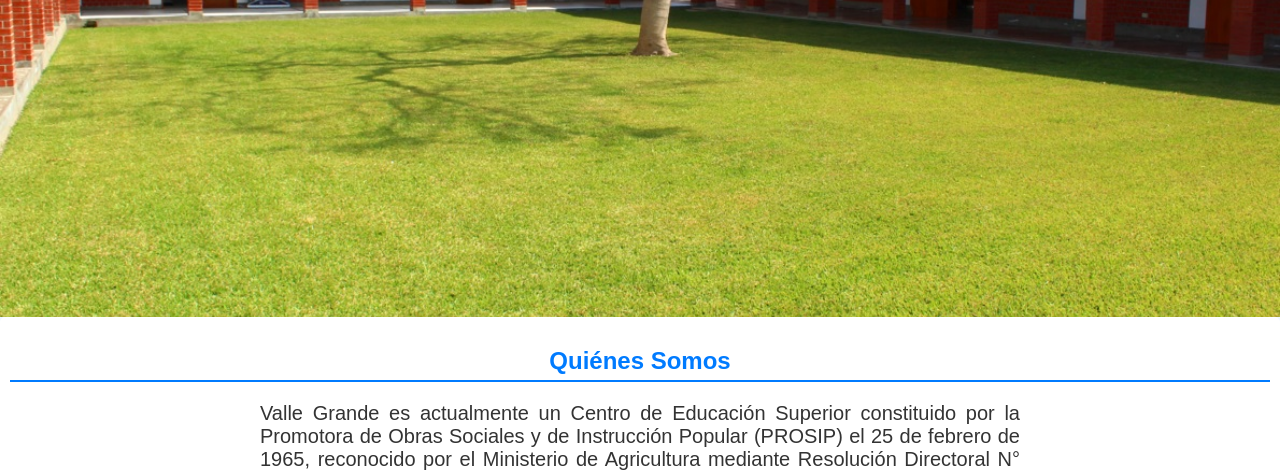
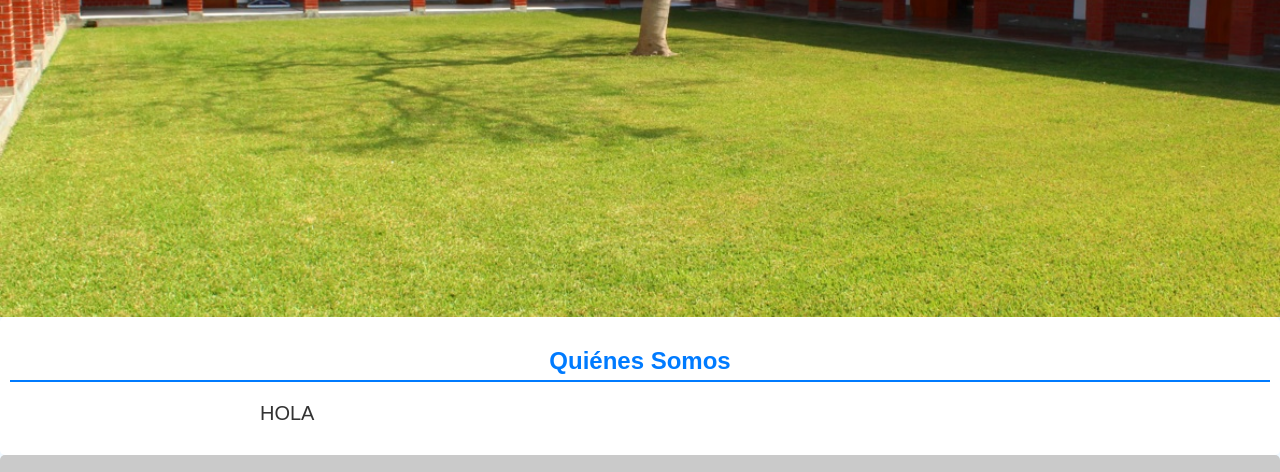
Before and after one commit to MichaellIbarra/vallegrande, a plain HTML site: page index.html in a window 1280 px wide. Shown: the part 283-755 px from the top of the page. Drawn offline with Linux system fonts and the light colour scheme.

Commit message:
new cambiooo

```diff
--- a/index.html
+++ b/index.html
@@ -32,10 +32,7 @@
   <div id="nosotros" class="content">
     <h2>Quiénes Somos</h2>
     <p>
-      Valle Grande es actualmente un Centro de Educación Superior constituido por la Promotora de Obras Sociales y de
-      Instrucción Popular (PROSIP) el 25 de febrero de 1965, reconocido por el Ministerio de Agricultura mediante
-      Resolución Directoral N° 04383-AG-DGAG del 2 de junio de 1983 y por el Ministerio de Educación mediante Resolución
-      Ministerial N°0751-92-ED.
+      HOLA
     </p>
   </div>
 
```
